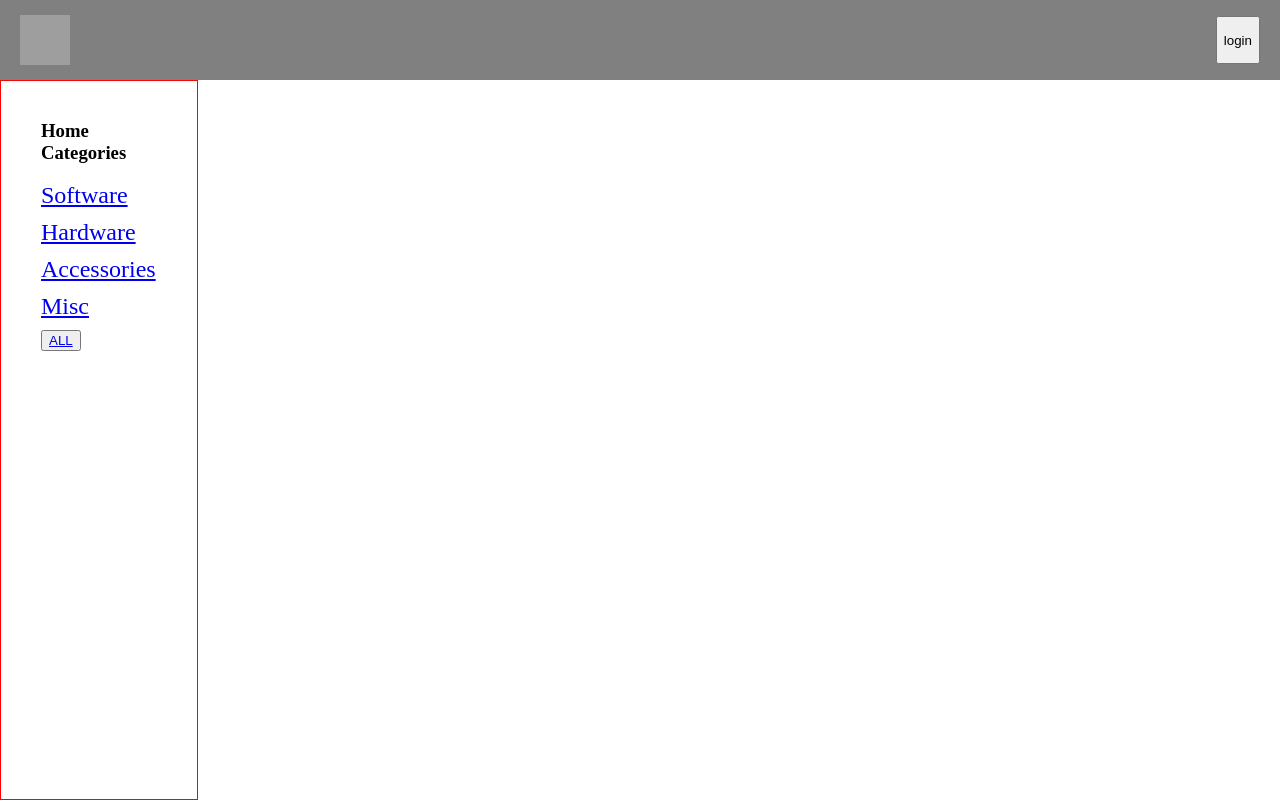
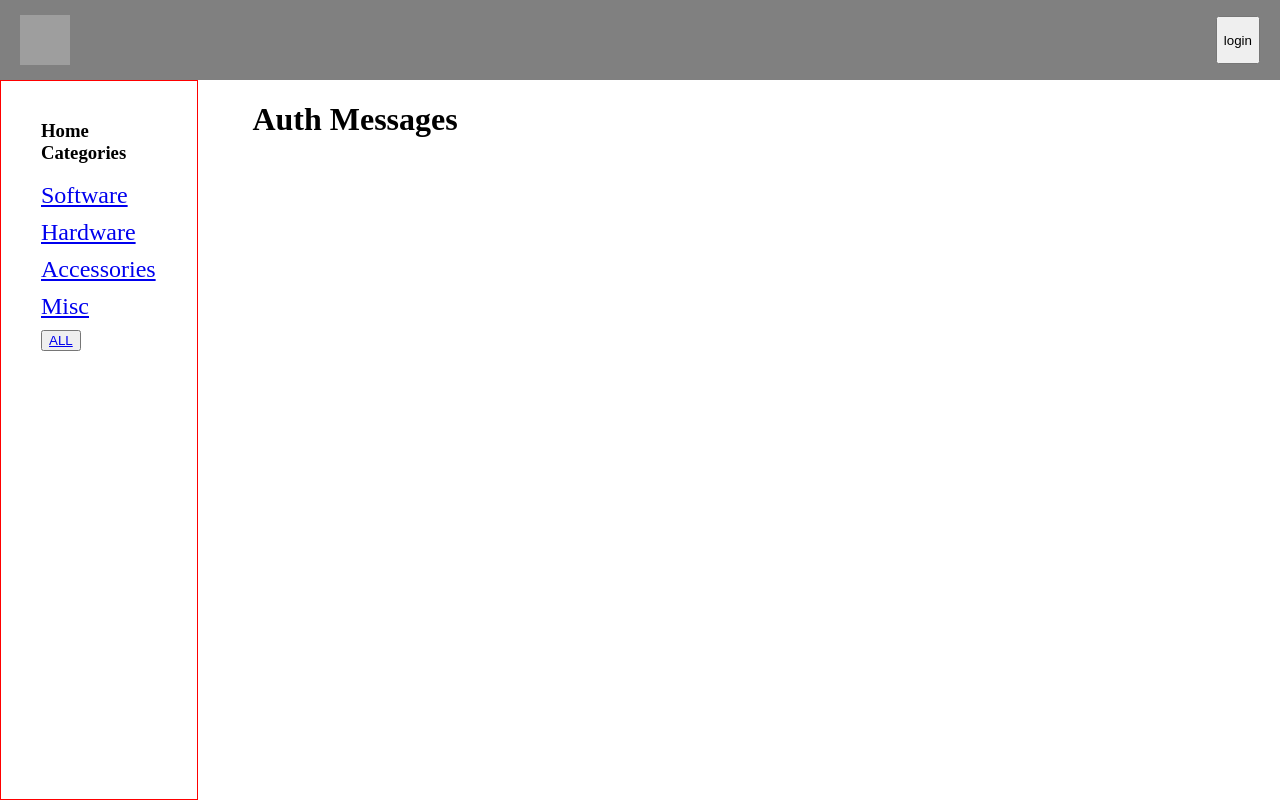
Before and after one commit to ArthurL808/consume-more-stuff, a React (Create React App) app: page /messages in a window 1280 px wide. Built offline with nearby package versions, Linux system fonts and the light colour scheme; grey boxes are pictures that could not be loaded.

Commit message:
auth messages route works

```diff
--- /dev/null
+++ b/src/Components/Auth/AuthMessages/AuthMessages.jsx
@@ -0,0 +1,11 @@
+import React from 'react';
+
+const AuthMessages = () => {
+    return (
+        <div>
+            <h1>Auth Messages</h1>
+        </div>
+    )
+}
+
+export default AuthMessages;
--- /dev/null
+++ b/src/Components/Auth/AuthMessages/index.js
@@ -0,0 +1,2 @@
+import AuthMessages from './AuthMessages';
+export default AuthMessages;
--- a/src/Components/Sidebar/Sidebar.jsx
+++ b/src/Components/Sidebar/Sidebar.jsx
@@ -11,7 +11,7 @@ const Sidebar = ({ isAuth }) => {
                 {isAuth ?
                     <Fragment>
                         <li><Link to="/home">Home</Link></li>
-                        <li>Messages</li>
+                        <li><Link to="/messages">Messages</Link></li>
                         <li>Setting</li>
                         <button><Link to="/new">new</Link></button>
                     </Fragment> :
--- a/src/Routes.js
+++ b/src/Routes.js
@@ -6,6 +6,7 @@ import UnAuthMisc from './Components/UnAuth/UnAuthMisc';
 import UnAuthHardware from './Components/UnAuth/UnAuthHardware';
 import AuthNewItem from './Components/Auth/AuthNewItem';
 import AuthHome from './Components/Auth/AuthHome';
+import AuthMessages from './Components/Auth/AuthMessages';
 
 export const routes = [
     {
@@ -36,5 +37,9 @@ export const routes = [
     {
         path: '/new',
         main: () => <AuthNewItem />
+    },
+    {
+        path: '/messages',
+        main: () => <AuthMessages />
     }
 ]
```
